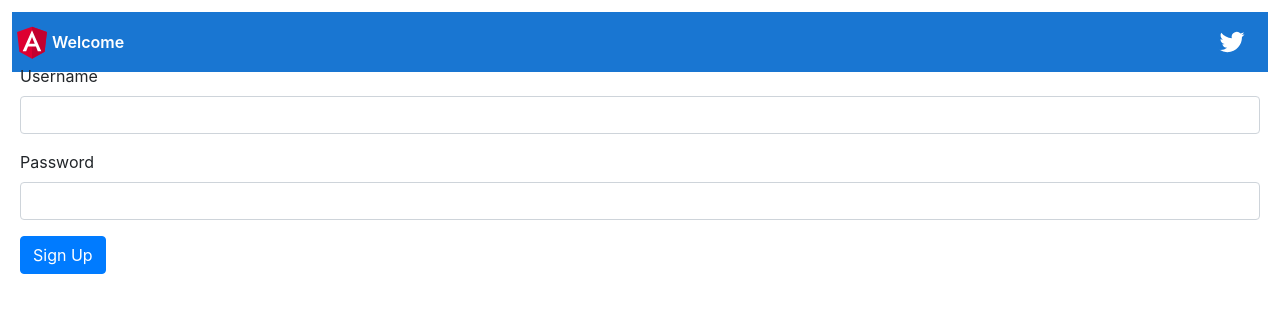
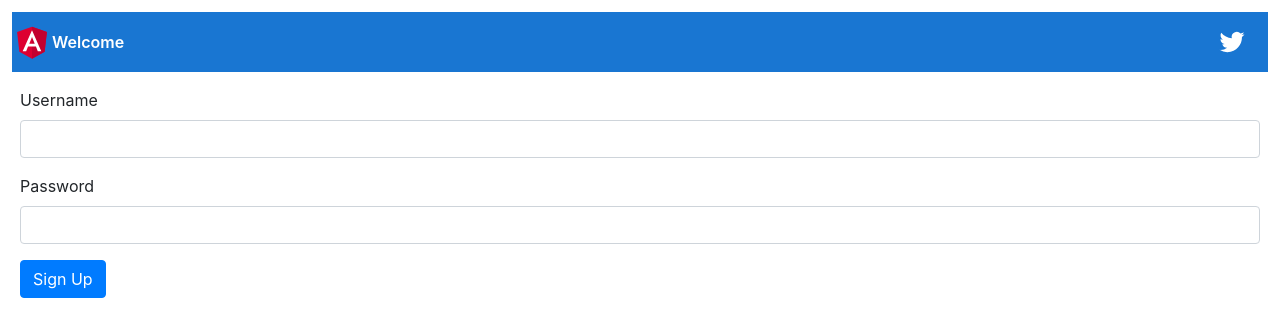
Before and after one commit to Pasquale02/front_end_libreria, an Angular app: page / in a window 1280 px wide. Shown: the top 336 px of the page. Built offline with nearby package versions, Linux system fonts and the light colour scheme.

Commit message:
init validation

```diff
--- a/src/app/app.module.ts
+++ b/src/app/app.module.ts
@@ -4,7 +4,7 @@ import { NgModule } from '@angular/core';
 import { AppRoutingModule } from './app-routing.module';
 import { AppComponent } from './app.component';
 import { LibroComponent } from './libro/libro.component';
-import {FormsModule} from '@angular/forms';
+import {FormsModule, ReactiveFormsModule} from '@angular/forms';
 import {CustomSummaryPipe} from './pipes/customSummary.pipe';
 import {AutoreComponent} from './autore/autore.component';
 import { InputFormatDirective } from './directives/input-format.directive';
@@ -26,7 +26,8 @@ import {SignupFormComponent} from './signup-form/signup-form.component';
   imports: [
     BrowserModule,
     AppRoutingModule,
-    FormsModule
+    FormsModule,
+    ReactiveFormsModule
   ],
   providers: [],
   bootstrap: [AppComponent]
--- a/src/app/signup-form/signup-form.component.html
+++ b/src/app/signup-form/signup-form.component.html
@@ -1,17 +1,29 @@
-<form>
+<form [formGroup]="userForm" class="mt-4">
   <div class="form-group">
     <label for="username">Username</label>
     <input
+      formControlName="username"
       id="username"
       type="text"
       class="form-control">
+    <!-- il metodo get ha accesso a tutti gli oggetto formControl-->
+    <div *ngIf="userForm.get('username').touched && userForm.get('username').invalid" class="alert alert-danger">
+      Username obbligatorio
+    </div>
   </div>
   <div class="form-group">
     <label for="password">Password</label>
     <input
+      formControlName="password"
       id="password"
+      #username
       type="text"
       class="form-control">
+    <!--    posso definire un metodo per rendere la validazione meno verbosa-->
+    <div *ngIf="password.touched && password.invalid" class="alert alert-danger">
+      <div *ngIf="password.errors.required">Password obbligatoria</div>
+      <div *ngIf="password.errors.minlength">Minimo {{password.errors.minlength.requiredLength}} caratteri</div>
+    </div>
   </div>
   <button class="btn btn-primary" type="submit">Sign Up</button>
 </form>
--- a/src/app/signup-form/signup-form.component.ts
+++ b/src/app/signup-form/signup-form.component.ts
@@ -1,9 +1,28 @@
-import { Component } from '@angular/core';
+import {Component} from '@angular/core';
+import {FormGroup, FormControl, Validators} from '@angular/forms';
 
 @Component({
+  // tslint:disable-next-line:component-selector
   selector: 'signup-form',
   templateUrl: './signup-form.component.html',
   styleUrls: ['./signup-form.component.css']
 })
 export class SignupFormComponent {
+  userForm = new FormGroup({
+    username: new FormControl(
+      '',
+      Validators.required
+    ),
+    password: new FormControl(
+      '',
+      [
+        Validators.required,
+        Validators.minLength(3)
+      ]
+    )
+  });
+
+  get password() {
+    return this.userForm.get('password');
+  }
 }
```
Lines whose indentation alone changed are shown as unchanged.
